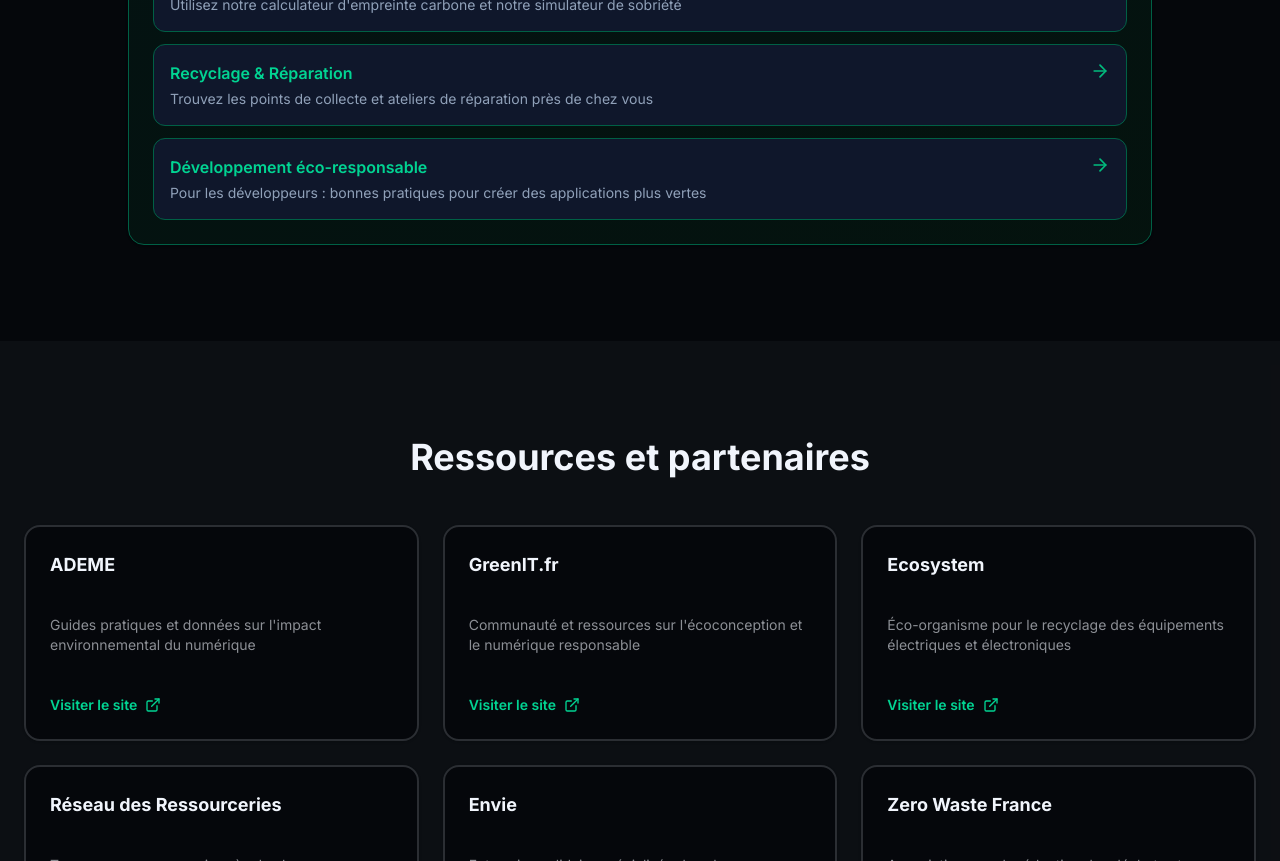
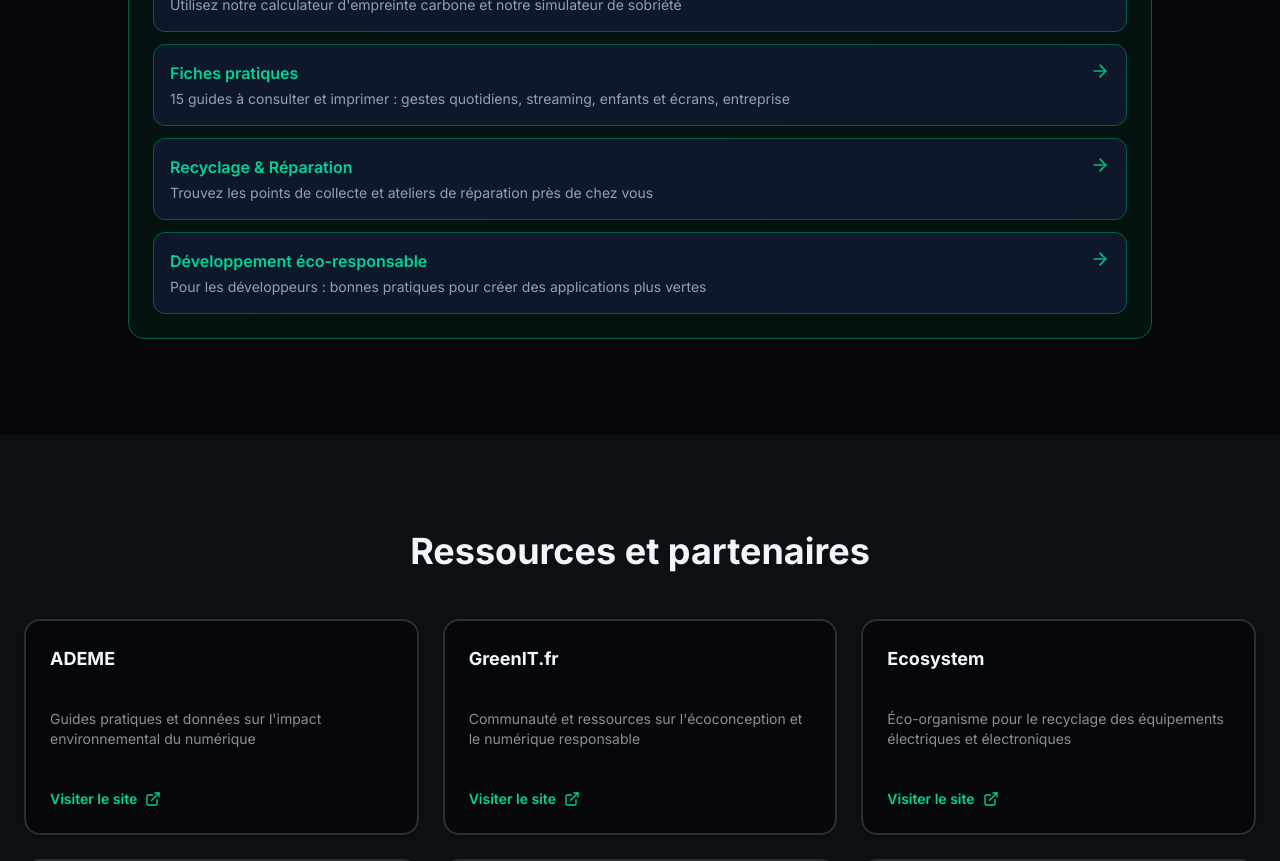
Before and after one commit to Hylst/le-green-it-en-clair, a Next.js app: page /greenit/agir in a window 1280 px wide. Shown: the part 6240-7101 px from the top of the page. Built offline with nearby package versions, Linux system fonts and the light colour scheme.

Commit message:
seo : maillage fiches-outils-agir + deep-link onglets

```diff
--- a/app/agir/page.tsx
+++ b/app/agir/page.tsx
@@ -445,6 +445,11 @@ export default function AgirPage() {
                 description: "Utilisez notre calculateur d'empreinte carbone et notre simulateur de sobriété",
               },
               {
+                href: "/fiches-pratiques",
+                label: "Fiches pratiques",
+                description: "15 guides à consulter et imprimer : gestes quotidiens, streaming, enfants et écrans, entreprise",
+              },
+              {
                 href: "/recyclage",
                 label: "Recyclage & Réparation",
                 description: "Trouvez les points de collecte et ateliers de réparation près de chez vous",
--- a/app/fiches-pratiques/[id]/page.tsx
+++ b/app/fiches-pratiques/[id]/page.tsx
@@ -751,7 +751,7 @@ const sheets: Record<string, any> = {
       },
     ],
     resources: [
-      "Notre estimateur web : /outils#onglet-website-carbon",
+      "Notre estimateur streaming & visio : /outils#onglet-streaming",
       "Les 7 gestes quotidiens : /fiches-pratiques/gestes-quotidiens",
       "The Shift Project, sobriété numérique : theshiftproject.org",
     ],
--- a/app/outils/page.tsx
+++ b/app/outils/page.tsx
@@ -1,6 +1,6 @@
 "use client"
 
-import { useState, type KeyboardEvent } from "react"
+import { useState, useEffect, type KeyboardEvent } from "react"
 import dynamic from "next/dynamic"
 import Image from "next/image"
 import { Calculator, Lightbulb, TrendingUp, Cloud, ClipboardCheck, Globe, Brain, MonitorPlay } from "lucide-react"
@@ -26,6 +26,15 @@ export default function OutilsPage() {
   const [activeTab, setActiveTab] = useState<
     "calculator" | "simulator" | "quiz" | "website" | "enterprise" | "cloud" | "audit" | "streaming"
   >("calculator")
+
+  // Deep-link : /outils#onglet-streaming (ou autre onglet) ouvre l'onglet visé
+  useEffect(() => {
+    const hash = window.location.hash.replace("#onglet-", "")
+    const tabs = ["calculator", "simulator", "quiz", "website", "enterprise", "cloud", "audit", "streaming"] as const
+    if ((tabs as readonly string[]).includes(hash)) {
+      setActiveTab(hash as (typeof tabs)[number])
+    }
+  }, [])
 
   // Navigation clavier des onglets (flèches, Home, End) : motif APG tabs
   const onTabListKeyDown = (e: KeyboardEvent<HTMLDivElement>) => {
```
Also changed, not shown: 2 other files (tests, documents, lock files or other folders).
